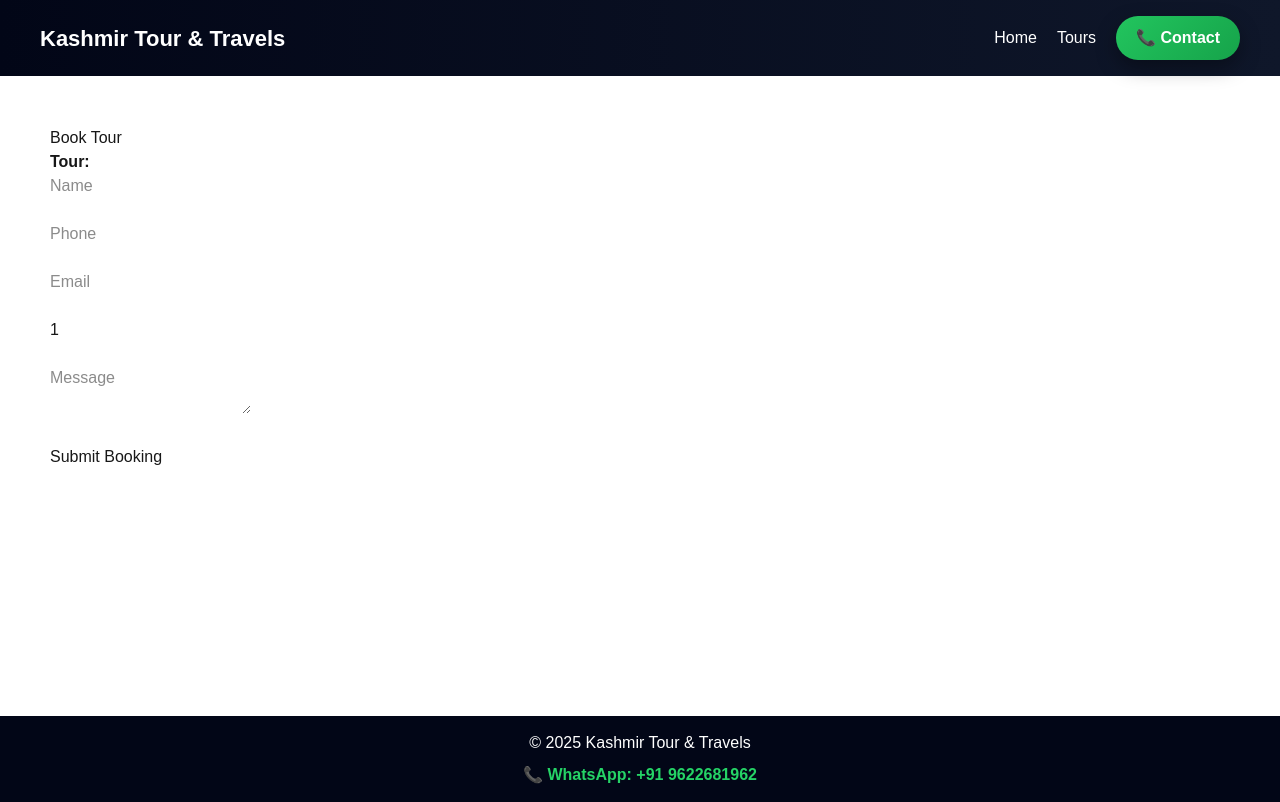
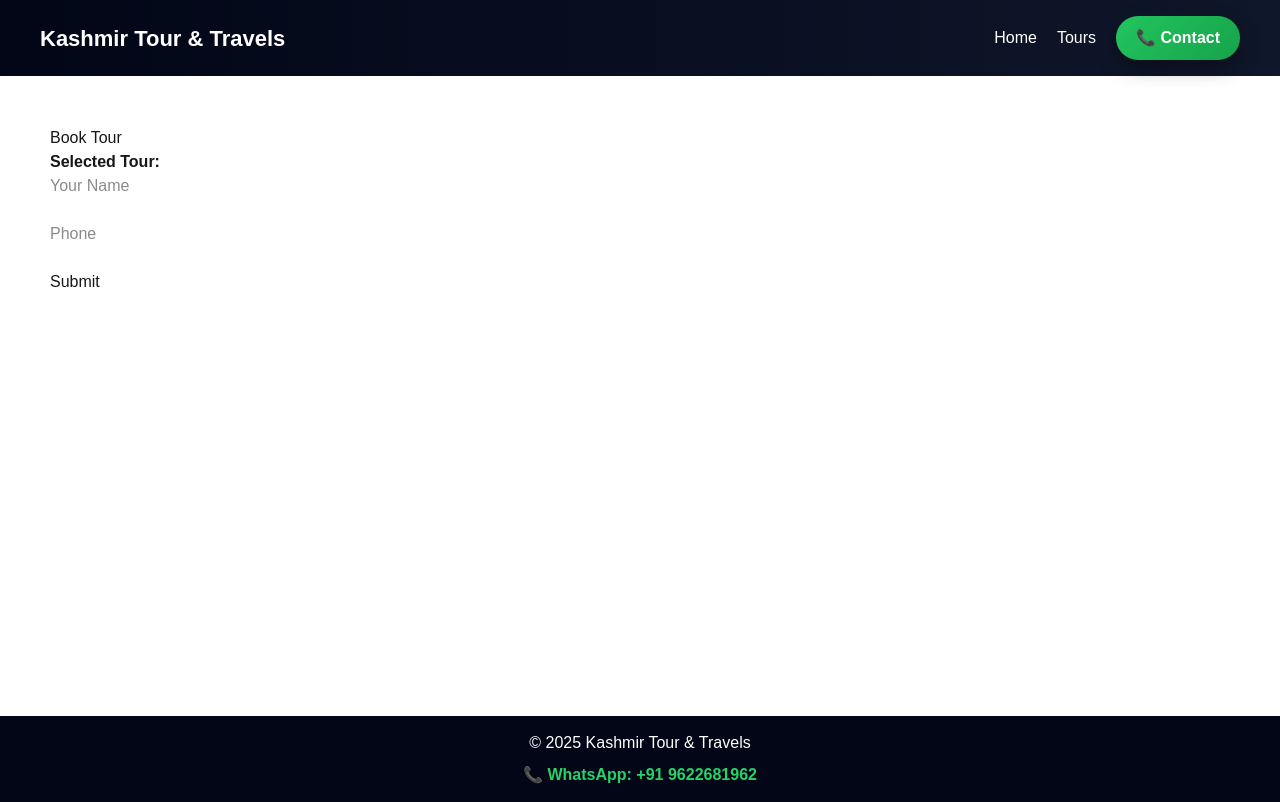
Before and after one commit to khandaymansoor/kashmir-tour-frontend, a Next.js app: page /bookings in a window 1280 px wide. Built offline with nearby package versions, Linux system fonts and the light colour scheme.

Commit message:
fix checkout booking flow

```diff
--- a/app/admin/bookings/page.tsx
+++ b/app/admin/bookings/page.tsx
@@ -6,7 +6,7 @@ export default function AdminBookingsPage() {
   return (
     <div style={{ padding: 30 }}>
       <h1>Admin Bookings</h1>
-      <p>Admin panel loaded successfully</p>
+      <p>Admin page loaded successfully.</p>
     </div>
   );
 }
--- /dev/null
+++ b/app/bookings/BookingClient.tsx
@@ -0,0 +1,38 @@
+"use client";
+
+import { useSearchParams } from "next/navigation";
+import { useState } from "react";
+
+export default function BookingClient() {
+  const searchParams = useSearchParams();
+  const tour = searchParams.get("tour") || "";
+
+  const [name, setName] = useState("");
+  const [phone, setPhone] = useState("");
+
+  return (
+    <div style={{ padding: 30 }}>
+      <h1>Book Tour</h1>
+
+      <p><b>Selected Tour:</b> {tour}</p>
+
+      <input
+        placeholder="Your Name"
+        value={name}
+        onChange={(e) => setName(e.target.value)}
+      />
+
+      <br /><br />
+
+      <input
+        placeholder="Phone"
+        value={phone}
+        onChange={(e) => setPhone(e.target.value)}
+      />
+
+      <br /><br />
+
+      <button>Submit</button>
+    </div>
+  );
+}
--- a/app/bookings/page.tsx
+++ b/app/bookings/page.tsx
@@ -1,100 +1,14 @@
 "use client";
+
+import { Suspense } from "react";
+import BookingClient from "./BookingClient";
+
 export const dynamic = "force-dynamic";
-import { useSearchParams } from "next/navigation";
-import { useState } from "react";
 
-export default function BookingPage() {
-  const searchParams = useSearchParams();
-  const tour = searchParams.get("tour") || "";
-
-  const [name, setName] = useState("");
-  const [phone, setPhone] = useState("");
-  const [email, setEmail] = useState("");
-  const [persons, setPersons] = useState(1);
-  const [message, setMessage] = useState("");
-  const [status, setStatus] = useState("");
-
-  async function handleSubmit(e: React.FormEvent) {
-    e.preventDefault();
-    setStatus("Submitting...");
-
-    try {
-      const res = await fetch(
-        "https://kashmir-tour-backend.onrender.com/bookings",
-        {
-          method: "POST",
-          headers: { "Content-Type": "application/json" },
-          body: JSON.stringify({
-            name,
-            phone,
-            email,
-            tour_name: tour,
-            persons,
-            message,
-          }),
-        }
-      );
-
-      const data = await res.json();
-
-      if (data.success) {
-        setStatus("✅ Booking successful!");
-        setName("");
-        setPhone("");
-        setEmail("");
-        setPersons(1);
-        setMessage("");
-      } else {
-        setStatus("❌ Booking failed");
-      }
-    } catch (err) {
-      setStatus("❌ Server error");
-    }
-  }
-
+export default function BookingsPage() {
   return (
-    <div style={{ padding: 30, maxWidth: 500 }}>
-      <h1>Book Tour</h1>
-      <p><strong>Tour:</strong> {tour}</p>
-
-      <form onSubmit={handleSubmit}>
-        <input
-          placeholder="Name"
-          value={name}
-          onChange={(e) => setName(e.target.value)}
-          required
-        /><br /><br />
-
-        <input
-          placeholder="Phone"
-          value={phone}
-          onChange={(e) => setPhone(e.target.value)}
-          required
-        /><br /><br />
-
-        <input
-          placeholder="Email"
-          value={email}
-          onChange={(e) => setEmail(e.target.value)}
-        /><br /><br />
-
-        <input
-          type="number"
-          min={1}
-          value={persons}
-          onChange={(e) => setPersons(Number(e.target.value))}
-        /><br /><br />
-
-        <textarea
-          placeholder="Message"
-          value={message}
-          onChange={(e) => setMessage(e.target.value)}
-        /><br /><br />
-
-        <button type="submit">Submit Booking</button>
-      </form>
-
-      <p>{status}</p>
-    </div>
+    <Suspense fallback={<p style={{ padding: 20 }}>Loading booking form…</p>}>
+      <BookingClient />
+    </Suspense>
   );
 }
--- a/app/checkout/ CheckoutClient.tsx
+++ b/app/checkout/ CheckoutClient.tsx
@@ -6,35 +6,50 @@ import type { CSSProperties } from "react";
 
 export default function CheckoutClient() {
   const searchParams = useSearchParams();
-  const tourId = searchParams.get("tourId");
+
+  // ✅ MUST MATCH WHAT YOU SEND FROM TOUR PAGE
+  const tourName = searchParams.get("tour") || "Unknown Tour";
 
   const [name, setName] = useState("");
   const [phone, setPhone] = useState("");
   const [travelDate, setTravelDate] = useState("");
-  const [message, setMessage] = useState("");
+  const [status, setStatus] = useState("");
 
   const handleSubmit = async (e: React.FormEvent) => {
     e.preventDefault();
+    setStatus("Submitting...");
 
-    const res = await fetch("http://localhost:3001/bookings", {
+    try {
+      const res = await fetch(
+        "https://kashmir-tour-backend.onrender.com/bookings",
+        {
           method: "POST",
           headers: { "Content-Type": "application/json" },
           body: JSON.stringify({
-        tourId,
             name,
             phone,
-        travelDate,
+            email: "",            // backend requires this
+            tour_name: tourName,  // backend column
+            persons: 1,           // backend requires this
+            message: `Travel date: ${travelDate}`,
           }),
-    });
+        }
+      );
 
-    if (res.ok) {
+      const data = await res.json();
+
+      if (!res.ok || !data.success) {
+        throw new Error("Booking failed");
+      }
+
+      // ✅ WhatsApp redirect
       const whatsappText = encodeURIComponent(
-        `New Tour Booking\n\nName: ${name}\nPhone: ${phone}\nTour ID: ${tourId}\nTravel Date: ${travelDate}`
+        `New Tour Booking\n\nName: ${name}\nPhone: ${phone}\nTour: ${tourName}\nTravel Date: ${travelDate}`
       );
 
       window.location.href = `https://wa.me/919622681962?text=${whatsappText}`;
-    } else {
-      setMessage("❌ Booking failed. Try again.");
+    } catch (err) {
+      setStatus("❌ Booking failed. Try again.");
     }
   };
 
@@ -42,7 +57,8 @@ export default function CheckoutClient() {
     <div style={styles.page}>
       <div style={styles.overlay}>
         <div style={styles.card}>
-          <h1 style={styles.heading}>❄️ Book Your Kashmir Tour</h1>
+          <h1 style={styles.heading}>❄️ Book Your Tour</h1>
+          <p><b>Tour:</b> {tourName}</p>
 
           <form onSubmit={handleSubmit}>
             <input
@@ -72,13 +88,14 @@ export default function CheckoutClient() {
             <button style={styles.button}>Confirm Booking</button>
           </form>
 
-          {message && <p style={styles.message}>{message}</p>}
+          {status && <p style={styles.message}>{status}</p>}
         </div>
       </div>
     </div>
   );
 }
 
+/* ---------- STYLES ---------- */
 const styles: Record<string, CSSProperties> = {
   page: {
     minHeight: "100vh",
--- a/app/tours/[id]/page.tsx
+++ b/app/tours/[id]/page.tsx
@@ -91,13 +91,28 @@ export default function TourDetailsPage() {
             borderRadius: "6px",
             cursor: "pointer",
           }}
-        >
+        ><Link href={`/checkout?tour=${encodeURIComponent(tour.title)}`}>
+  <button
+    style={{
+      padding: "12px 20px",
+      background: "green",
+      color: "white",
+      border: "none",
+      borderRadius: "6px",
+      cursor: "pointer",
+      marginTop: "20px",
+    }}
+  >
+    Book This Tour
+  </button>
+</Link>
           Book This Tour
         </button>
       </Link>
     </div>
   );
 }
+
 /* ---------- STYLES (TYPED) ---------- */
 const styles: Record<string, CSSProperties> = {
   page: {
--- /dev/null
+++ b/app/tours/page.tsx
@@ -0,0 +1,81 @@
+"use client";
+
+import { useEffect, useState } from "react";
+import Link from "next/link";
+
+type Tour = {
+  id: number;
+  title: string;
+  price: number;
+};
+
+export default function ToursPage() {
+  const [tours, setTours] = useState<Tour[]>([]);
+  const [loading, setLoading] = useState(true);
+  const [error, setError] = useState("");
+
+  useEffect(() => {
+    async function loadTours() {
+      try {
+        const res = await fetch(
+          "https://kashmir-tour-backend.onrender.com/tours"
+        );
+
+        if (!res.ok) {
+          throw new Error("Failed to load tours");
+        }
+
+        const data = await res.json();
+        setTours(data);
+      } catch (err) {
+        setError("Failed to load tours");
+      } finally {
+        setLoading(false);
+      }
+    }
+
+    loadTours();
+  }, []);
+
+  if (loading) return <p style={{ padding: 20 }}>Loading tours…</p>;
+  if (error) return <p style={{ padding: 20 }}>{error}</p>;
+
+  return (
+    <div style={{ padding: 30 }}>
+      <h1>Kashmir Tour Packages</h1>
+
+      <div style={{ display: "flex", gap: 20, flexWrap: "wrap" }}>
+        {tours.map((tour) => (
+          <div
+            key={tour.id}
+            style={{
+              border: "1px solid #ddd",
+              padding: 20,
+              width: 250,
+              borderRadius: 10,
+            }}
+          >
+            <h3>{tour.title}</h3>
+            <p>₹ {tour.price}</p>
+
+            {/* ✅ THIS BUTTON IS CORRECT */}
+            <Link href={`/tours/${tour.id}`}>
+              <button
+                style={{
+                  padding: "10px 16px",
+                  backgroundColor: "#0f766e",
+                  color: "white",
+                  border: "none",
+                  borderRadius: "6px",
+                  cursor: "pointer",
+                }}
+              >
+                View Details
+              </button>
+            </Link>
+          </div>
+        ))}
+      </div>
+    </div>
+  );
+}
```
Also changed, not shown: app/checkout/page.tsx (+3 -5 lines). Lines whose indentation alone changed are shown as unchanged.
